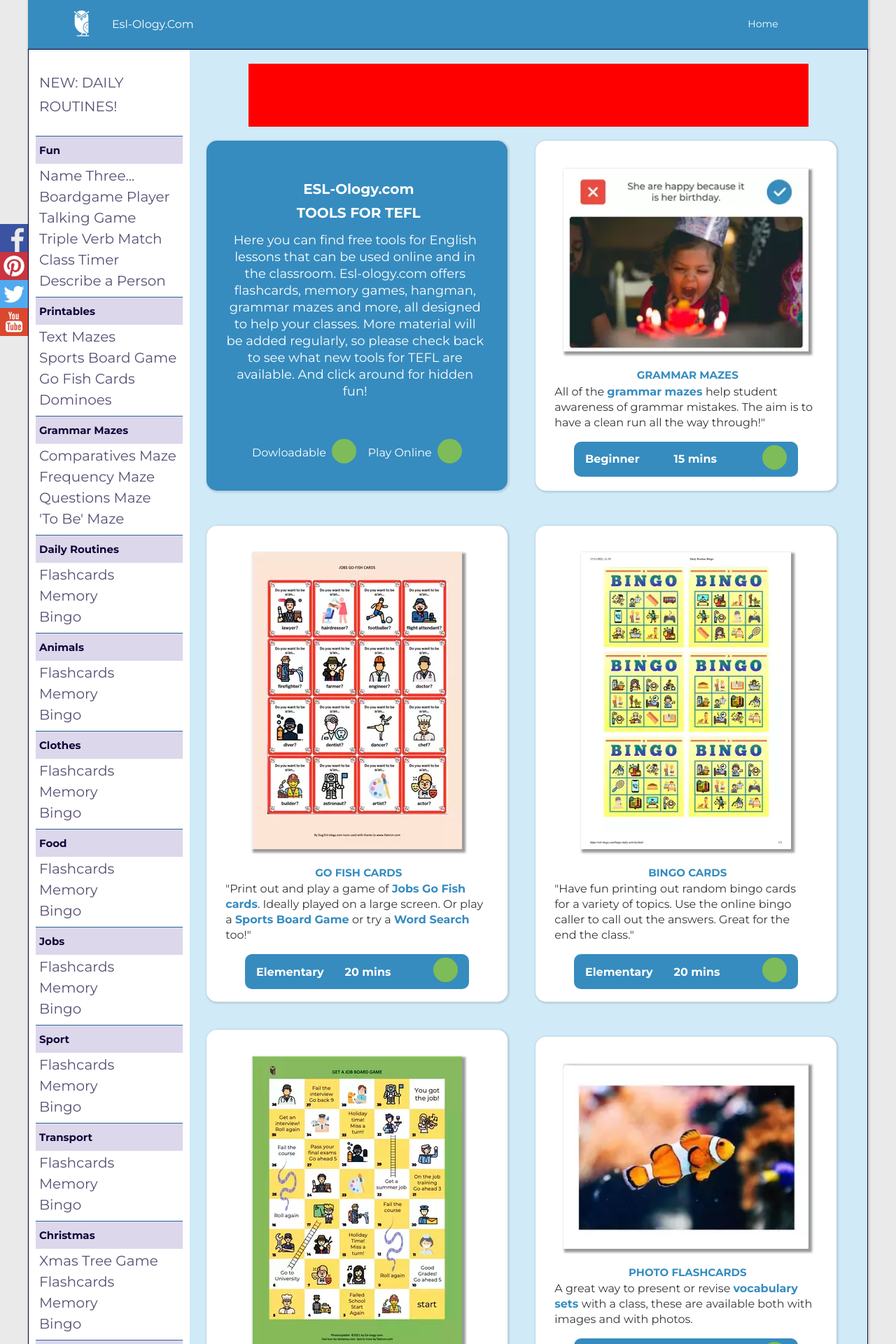
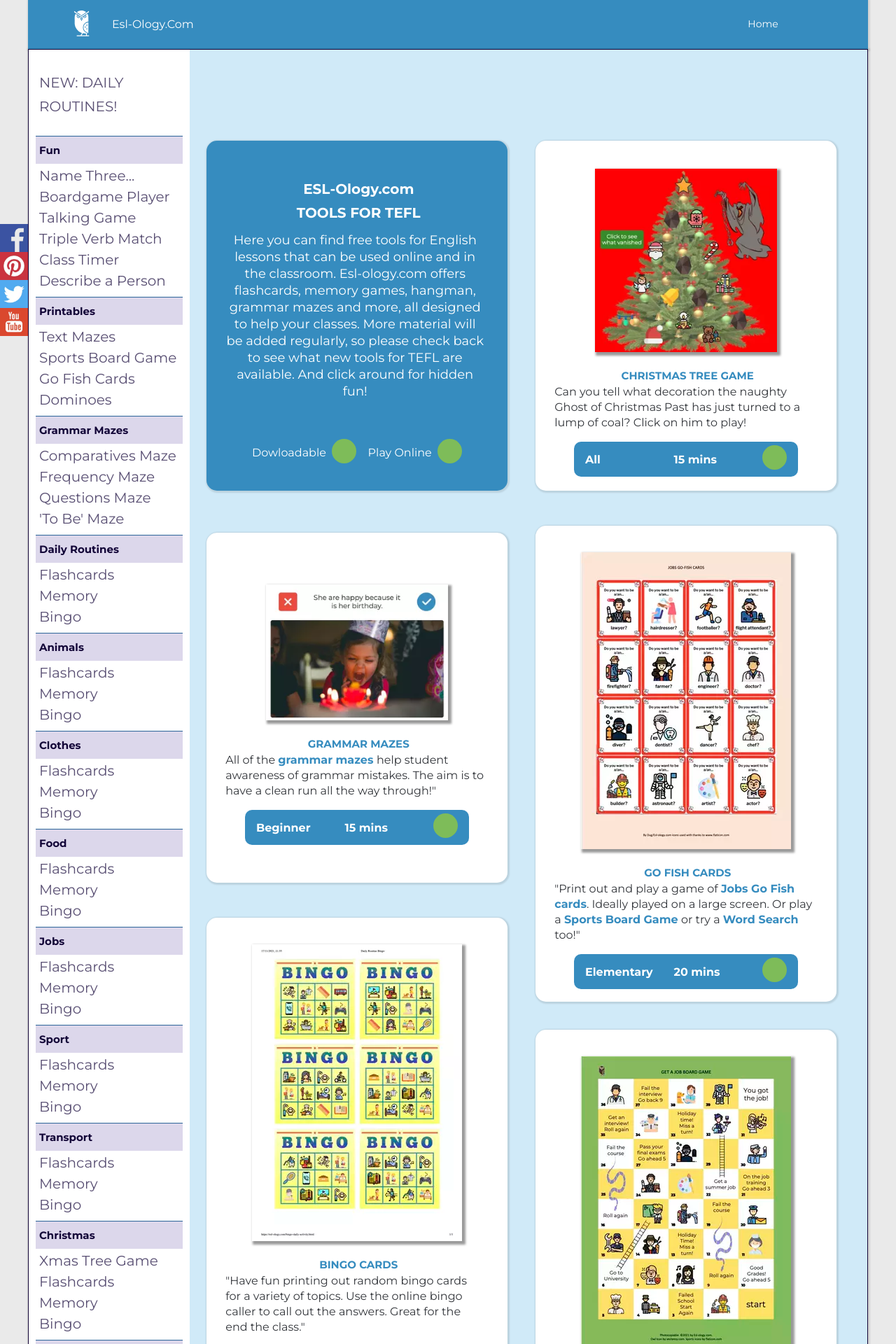
Before and after one commit to Dugsteer/Homepage-UPDATE, a PHP site: page / in a window 1280 px wide. Shown: the top 1920 px of the page at 70% size. Run offline with PHP 8.4, Linux system fonts and the light colour scheme.

Commit message:
Live version

```diff
--- a/content-box-short.php
+++ b/content-box-short.php
@@ -9,7 +9,7 @@
 <body>
     <div class="content-short">
   <figure class="content-short__img">
-<a href="<?php echo $href?>"><img src="img/<?php echo $imgsrc ?>"alt="<?php echo $title?>"></a>
+<a href="<?php echo $href?>"><img style="<?php echo $style?>" src="img/<?php echo $imgsrc ?>"alt="<?php echo $title?>"></a>
   </figure>
   <div class="content-short__text">
     <h2 class= "content-title"><?php echo $title?></h2>
--- a/css/styles.css
+++ b/css/styles.css
@@ -73,8 +73,7 @@ h4 {
   align-items: center;
   justify-content: center;
   margin: auto;
-  margin-top: 2rem;
-  background-color: red; }
+  margin-top: 2rem; }
   @media only screen and (max-width: 37.5em) {
     .sense {
       width: 90%;
@@ -88,8 +87,7 @@ h4 {
   justify-content: center;
   margin: auto;
   margin-top: 2rem;
-  margin-bottom: 2rem;
-  background-color: red; }
+  margin-bottom: 2rem; }
   @media only screen and (max-width: 37.5em) {
     .sense1 {
       width: 90%;
@@ -121,8 +119,7 @@ h4 {
   margin-top: 2rem;
   margin-bottom: 2rem;
   width: 320px;
-  height: auto;
-  background-color: red; }
+  height: auto; }
   @media only screen and (max-width: 37.5em) {
     .sense-bottom {
       width: 90%;
@@ -830,10 +827,12 @@ h4 {
       width: 310px;
       height: auto; } }
 
-.content-long img {
+.content-long img,
+.content-short img {
   width: 300px; }
   @media only screen and (max-width: 62.5em) {
-    .content-long img {
+    .content-long img,
+    .content-short img {
       width: 280px; } }
 
 .links {
--- a/index.php
+++ b/index.php
@@ -113,6 +113,18 @@
       include "./content-box-intro.php";
       ?>
 
+         <?php
+      $title= "Christmas Tree Game";
+      $imgsrc = "christmas-tree-game.webp";
+      $style = "width: 260px";
+      $href = "xmas-tree-game.html";
+      $text= '<p>Can you tell what decoration the naughty Ghost of Christmas Past has just turned to a lump of coal? Click on him to play!</p>';
+      $level="All";
+      $time="15 mins";
+      $icon="online";
+      include "./content-box-short.php";
+      ?>
+
       <?php
       $title= "Grammar Mazes";
       $imgsrc = "GrammarMaze.webp";
@@ -123,6 +135,8 @@
       $icon="online";
       include "./content-box-short.php";
       ?>
+
+
 
       <?php
       $title= "Go Fish Cards";
--- a/sass/components/_ads.scss
+++ b/sass/components/_ads.scss
@@ -6,7 +6,6 @@
   justify-content: center;
   margin: auto;
   margin-top: 2rem;
-background-color: red;
 
     @media only screen and (max-width: 37.5em) {
       width: 90%;
@@ -23,7 +22,6 @@ background-color: red;
   margin: auto;
   margin-top: 2rem;
   margin-bottom: 2rem;
-  background-color: red;
     @media only screen and (max-width: 37.5em) {
       width: 90%;
     grid-row: 1/2;
@@ -62,7 +60,6 @@ background-color: red;
   margin-bottom: 2rem;
     width:320px;
     height: auto;
-background-color: red;
 
   @media only screen and (max-width: 37.5em) {
     width: 90%;
--- a/sass/layout/_content.scss
+++ b/sass/layout/_content.scss
@@ -171,7 +171,8 @@
   }
 }
 
-.content-long img{
+.content-long img,
+.content-short img{
   width: 300px;
 
   @media only screen and (max-width: $bp-large) {
```
Also changed, not shown: img/christmas-tree-game.webp (added).
